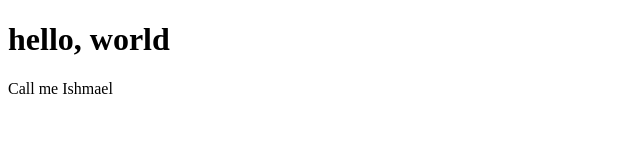
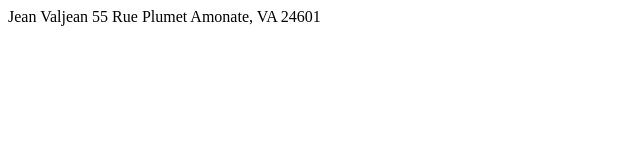
Before and after one commit to mcmagnum/sample_website, a plain HTML site: page index.html in a window 1280 px wide. Shown: the whole page, without its empty margins (0-640 px from the left). Drawn offline with Linux system fonts and the light colour scheme.

Commit message:
changed the charset and info

```diff
--- a/index.html
+++ b/index.html
@@ -1,10 +1,12 @@
 <!DOCTYPE html>
 <html lang="en">
   <head>
-    <title>A whale of a greeting</title>
+    <title>Who am I?</title>
+    <meta charset="utf-8">
   </head>
   <body>
-    <h1>hello, world</h1>
-    <p>Call me Ishmael</p>
+    Jean Valjean
+    55 Rue Plumet
+    Amonate, VA 24601
   </body>
 </html>
```
